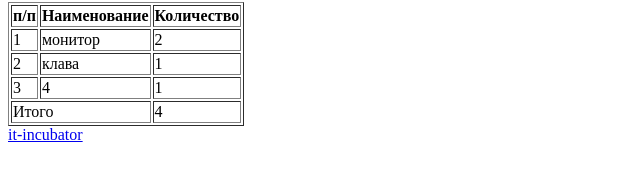
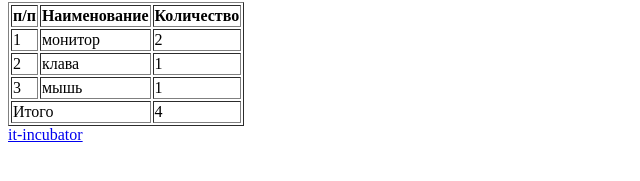
Before and after one commit to zverkoN/1-hw-with-auto-test-html-css-main, a plain HTML site: page index.html in a window 1280 px wide. Shown: the part 529-710 px from the top of the page, 0-640 px from the left. Drawn offline with Linux system fonts and the light colour scheme.

Commit message:
fixbox
git add .

```diff
--- a/index.html
+++ b/index.html
@@ -121,7 +121,7 @@
             </tr>
             <tr>
                 <td>3</td>
-                <td>4</td>
+                <td>мышь</td>
                 <td>1</td>
             </tr>
 
```
